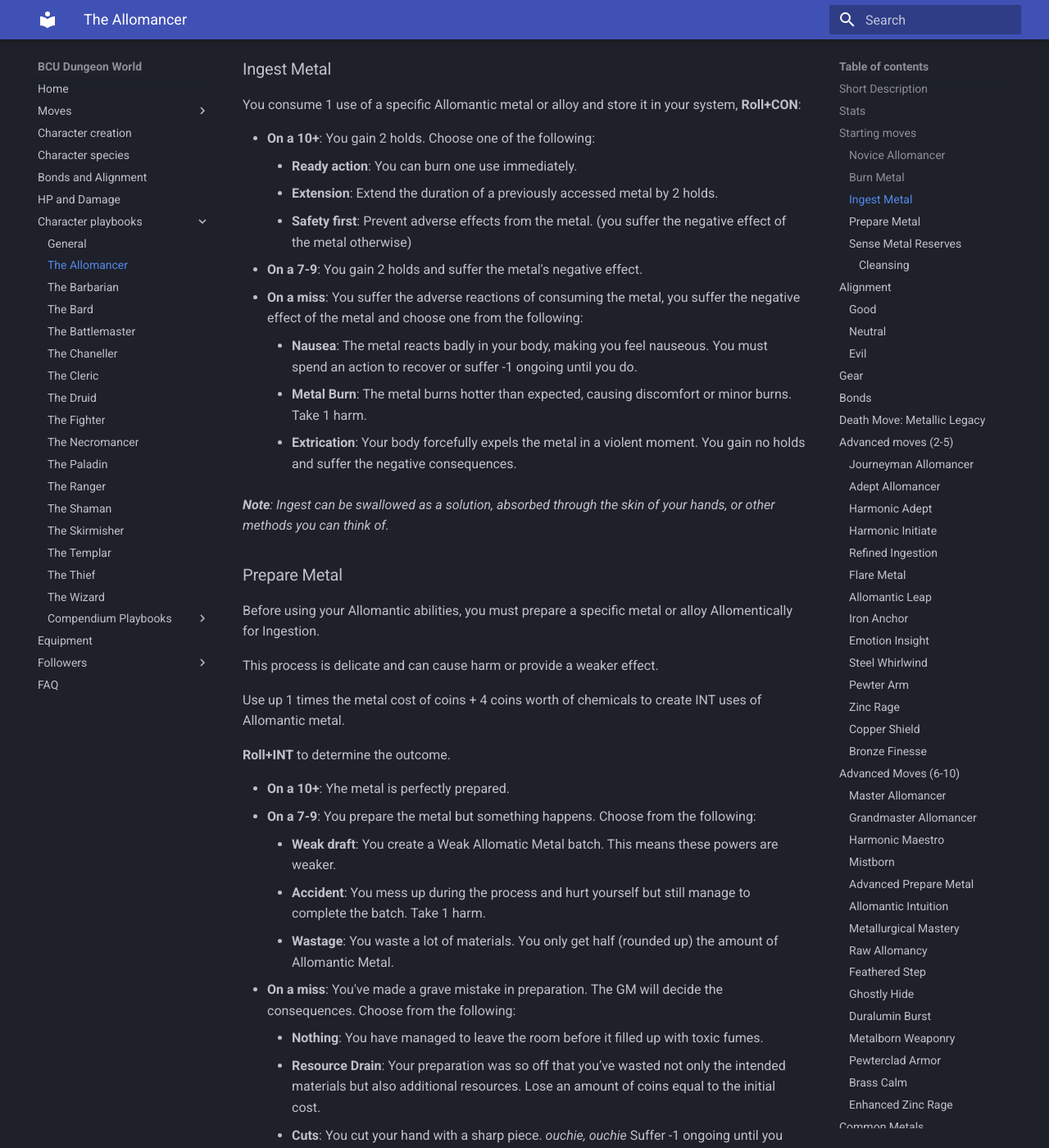
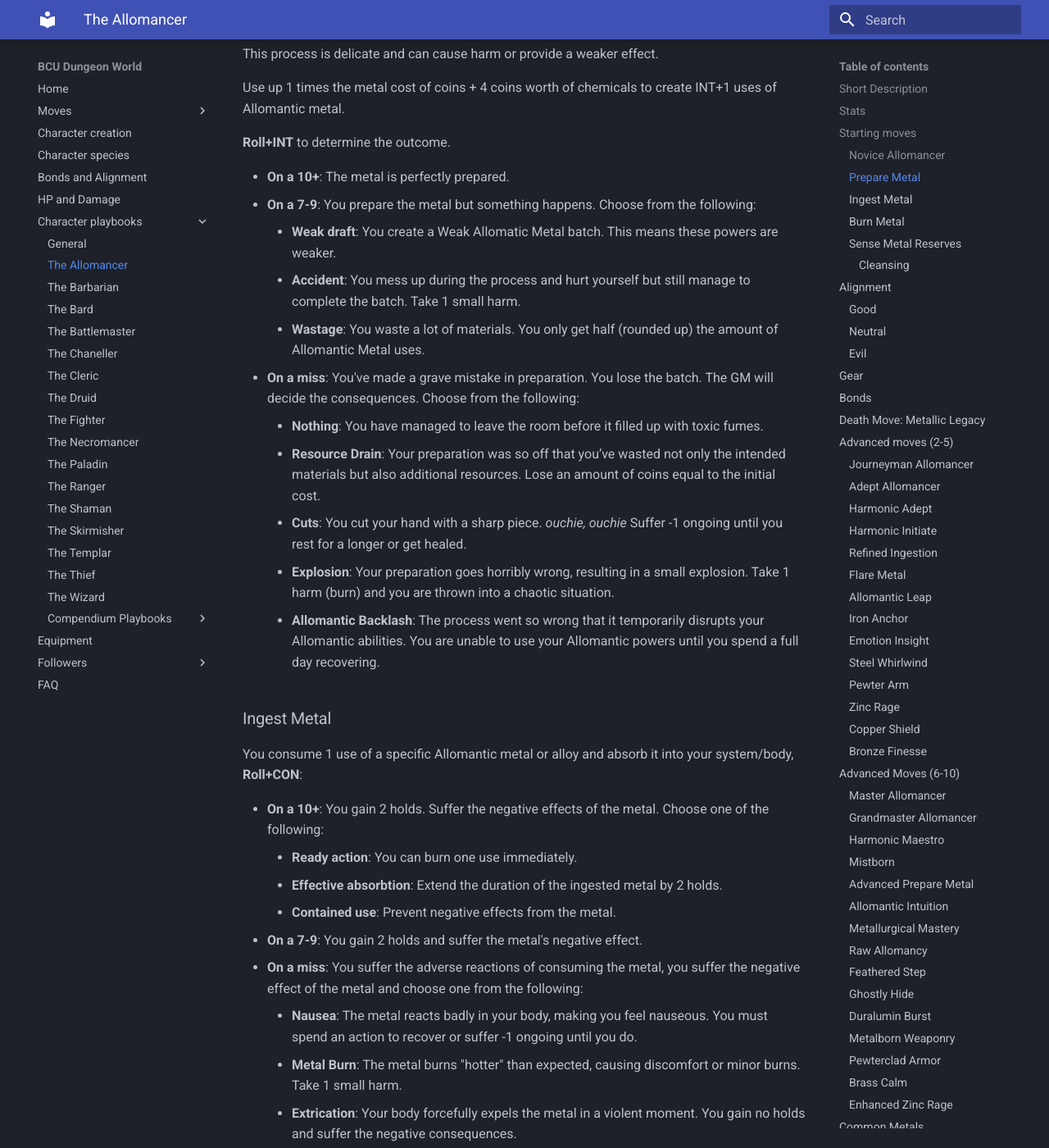
Before and after one commit to szeplakig/bcu_dungeon_world, an MkDocs documentation site: the page built from docs/Character playbooks/The Allomancer.md, in a window 1280 px wide and 1400 px high, scrolled down 991 px. Shown: the whole window at 82% size. Built offline with MkDocs 1.6.1 and Material for MkDocs 9.7.7, drawn with Linux system fonts in a browser that asks for light colours; some of the changed lines change nothing that is shown; some of the changed text lies outside the part shown.

Commit message:
Update The Allomancer.md

```diff
--- a/docs/Character playbooks/The Allomancer.md
+++ b/docs/Character playbooks/The Allomancer.md
@@ -1,8 +1,8 @@
 ## Short Description
 
-An **Allomancer** is a unique being able to harness the power of _specific_ metals or alloys, drawing upon their inherent properties to achieve feats that defy natural law. Through ingesting and "burning" these metals, they unlock latent abilities ranging from enhanced senses to manipulating objects or emotions.
+An **Allomancer** is a being able to harness the power of _specific_ Allomentic metals or alloys, drawing upon their inherent properties to achieve feats that defy natural law. Through ingesting and "burning" these metals, they unlock latent abilities ranging from enhanced senses to manipulating objects or emotions.
 
-Depending on their mastery and the quality of metal ingested, the strength of these effects can vary. Treading the line between science and magic, an Allomancer must be strategic in their metal use, balancing power with the potential for adverse effects.
+Depending on their mastery and the quality and preparation of the Allomentic metal ingested, the strength of these effects can vary. Treading the line between science and magic, an Allomancer must be strategic in their metal use, balancing power with the potential for adverse effects.
 
 Whether they're soaring through the skies with Steel pushes or sensing dangers before they arise with Tin, Allomancers are a force to be reckoned with in any scenario.
 
@@ -17,27 +17,7 @@
 ### Novice Allomancer
 
 - **Description**: Your journey into the realm of Allomancy has just begun, and you've familiarized yourself with a few metals.
-- **Effect**: You can recognize, prepare, ingest, and burn up to 2 different Allomantic metals. These are locked in forever.
-
-### Burn Metal
-
-When you actively "burn" (akin to burning calories) an ingested metal to utilize its powers, using up 1 (or more/less) hold(s) of the holds gained from "Ingest Metal":
-
-### Ingest Metal
-
-You consume 1 use of a specific Allomantic metal or alloy and store it in your system, **Roll+CON**:
-
-- **On a 10+**: You gain 2 holds. Choose one of the following:
-    - **Ready action**: You can burn one use immediately.
-    - **Extension**: Extend the duration of a previously accessed metal by 2 holds.
-    - **Safety first**: Prevent adverse effects from the metal. (you suffer the negative effect of the metal otherwise)
-- **On a 7-9**: You gain 2 holds and suffer the metal's negative effect.
-- **On a miss**: You suffer the adverse reactions of consuming the metal, you suffer the negative effect of the metal and choose one from the following:
-    - **Nausea**: The metal reacts badly in your body, making you feel nauseous. You must spend an action to recover or suffer -1 ongoing until you do.
-    - **Metal Burn**: The metal burns hotter than expected, causing discomfort or minor burns. Take 1 harm.
-    - **Extrication**: Your body forcefully expels the metal in a violent moment. You gain no holds and suffer the negative consequences.
-
-_**Note**: Ingest can be swallowed as a solution, absorbed through the skin of your hands, or other methods you can think of._
+- **Effect**: You can recognize, prepare, ingest, and burn up to 2 different Allomantic metals. (These are locked in forever.)
 
 ### Prepare Metal
 
@@ -45,23 +25,41 @@
 
 This process is delicate and can cause harm or provide a weaker effect.
 
-Use up 1 times the metal cost of coins + 4 coins worth of chemicals to create INT uses of Allomantic metal.
+Use up 1 times the metal cost of coins + 4 coins worth of chemicals to create INT+1 uses of Allomantic metal.
 
 **Roll+INT** to determine the outcome.
 
-- **On a 10+**: Yhe metal is perfectly prepared.
+- **On a 10+**: The metal is perfectly prepared.
 - **On a 7-9**: You prepare the metal but something happens. Choose from the following:
     - **Weak draft**: You create a Weak Allomatic Metal batch. This means these powers are weaker.
-    - **Accident**: You mess up during the process and hurt yourself but still manage to complete the batch. Take 1 harm.
-    - **Wastage**: You waste a lot of materials. You only get half (rounded up) the amount of Allomantic Metal.
-- **On a miss**: You've made a grave mistake in preparation. The GM will decide the consequences. Choose from the following:
+    - **Accident**: You mess up during the process and hurt yourself but still manage to complete the batch. Take 1 small harm.
+    - **Wastage**: You waste a lot of materials. You only get half (rounded up) the amount of Allomantic Metal uses.
+- **On a miss**: You've made a grave mistake in preparation. You lose the batch. The GM will decide the consequences. Choose from the following:
     - **Nothing**: You have managed to leave the room before it filled up with toxic fumes.
     - **Resource Drain**: Your preparation was so off that you’ve wasted not only the intended materials but also additional resources. Lose an amount of coins equal to the initial cost.
     - **Cuts**: You cut your hand with a sharp piece. *ouchie, ouchie* Suffer -1 ongoing until you rest for a longer or get healed.
     - **Explosion**: Your preparation goes horribly wrong, resulting in a small explosion. Take 1 harm (burn) and you are thrown into a chaotic situation.
     - **Allomantic Backlash**: The process went so wrong that it temporarily disrupts your Allomantic abilities. You are unable to use your Allomantic powers until you spend a full day recovering.
 
+### Ingest Metal
 
+You consume 1 use of a specific Allomantic metal or alloy and absorb it into your system/body, **Roll+CON**:
+
+- **On a 10+**: You gain 2 holds. Suffer the negative effects of the metal. Choose one of the following:
+    - **Ready action**: You can burn one use immediately.
+    - **Effective absorbtion**: Extend the duration of the ingested metal by 2 holds.
+    - **Contained use**: Prevent negative effects from the metal.
+- **On a 7-9**: You gain 2 holds and suffer the metal's negative effect.
+- **On a miss**: You suffer the adverse reactions of consuming the metal, you suffer the negative effect of the metal and choose one from the following:
+    - **Nausea**: The metal reacts badly in your body, making you feel nauseous. You must spend an action to recover or suffer -1 ongoing until you do.
+    - **Metal Burn**: The metal burns "hotter" than expected, causing discomfort or minor burns. Take 1 small harm.
+    - **Extrication**: Your body forcefully expels the metal in a violent moment. You gain no holds and suffer the negative consequences.
+
+_**Note**: Ingest can be swallowed as a solution, absorbed through the skin of your hands, or other methods you can think of._
+
+### Burn Metal
+
+When you actively "burn" (akin to burning calories) an ingested metal to utilize its powers, using up 1 (or more/less) hold(s) of the holds gained from "Ingest Metal". Activate the power of a known Allomentic metal for a short period of time. (seconds to minutes, depending on the metal)
 
 ### Sense Metal Reserves
 
```
